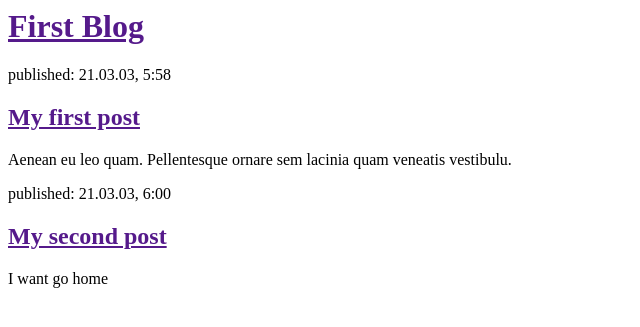
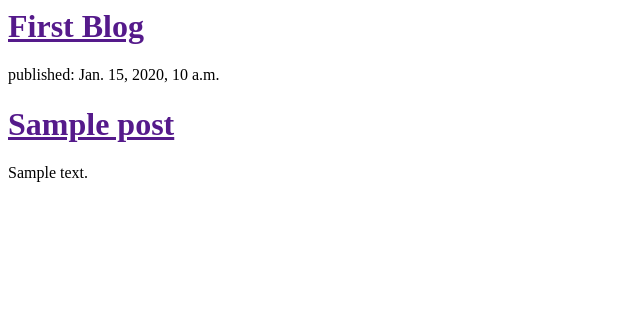
Before and after one commit to wltjs2851/my-first-blog, a Django app: page / in a window 1280 px wide. Shown: the top 327 px of the page, without its empty margins (0-640 px from the left). Run offline with Django 3.2, Linux system fonts and the light colour scheme; tables that the repository leaves empty hold one stand-in row (values such as "Sample post").

Commit message:
Modified templates to display posts from database

```diff
--- a/blog/models.py
+++ b/blog/models.py
@@ -1,18 +1,19 @@
+from django.conf import settings
 from django.db import models
-from django.conf import settings
 from django.utils import timezone
 
-# Create your models here.
+
 class Post(models.Model):
     author = models.ForeignKey(settings.AUTH_USER_MODEL, on_delete=models.CASCADE)
     title = models.CharField(max_length=200)
-    text = models.CharField(max_length=200)
     text = models.TextField()
     created_date = models.DateTimeField(
-        blank=True, null=True
-    )
+            default=timezone.now)
+    published_date = models.DateTimeField(
+            blank=True, null=True)
+
     def publish(self):
-        self.publish_date = timezone.now()
+        self.published_date = timezone.now()
         self.save()
 
     def __str__(self):
--- a/blog/templates/blog/post_list.html
+++ b/blog/templates/blog/post_list.html
@@ -6,17 +6,12 @@
         <div>
             <h1><a href="">First Blog</a></h1>
         </div>
-
+        {% for post in posts %}
         <div>
-            <p>published: 21.03.03, 5:58</p>
-            <h2><a href="">My first post</a></h2>
-            <p> Aenean eu leo quam. Pellentesque ornare sem lacinia quam veneatis vestibulu.</p>
+            <p>published: {{ post.published_date }}</p>
+            <h1><a href="">{{ post.title }}</a></h1>
+            <p>{{ post.text|linebreaksbr }}</p>
         </div>
-
-        <div>
-            <p>published: 21.03.03, 6:00</p>
-            <h2><a href="">My second post</a></h2>
-            <p>I want go home</p>
-        </div>
+        {% endfor %}
     </body>
 </html>
--- a/blog/views.py
+++ b/blog/views.py
@@ -1,5 +1,7 @@
 from django.shortcuts import render
+from django.utils import timezone
+from .models import Post
 
-# Create your views here.
 def post_list(request):
-    return render(request, 'blog/post_list.html', {})
+    posts = Post.objects.filter(published_date__lte=timezone.now()).order_by('published_date')
+    return render(request, 'blog/post_list.html', {'posts': posts})
```
Also changed, not shown: blog/migrations/0002_auto_20210304_1129.py (added).
